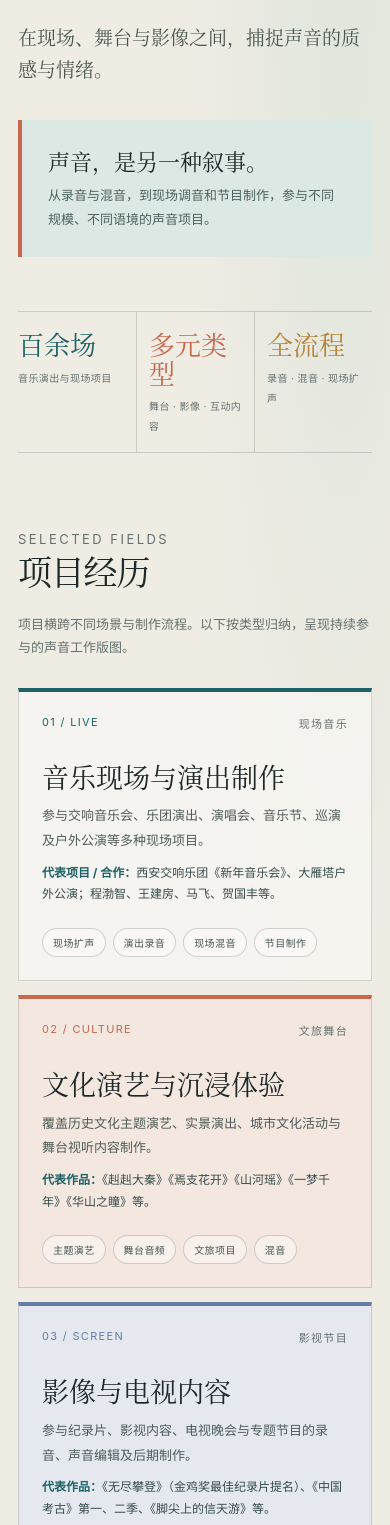
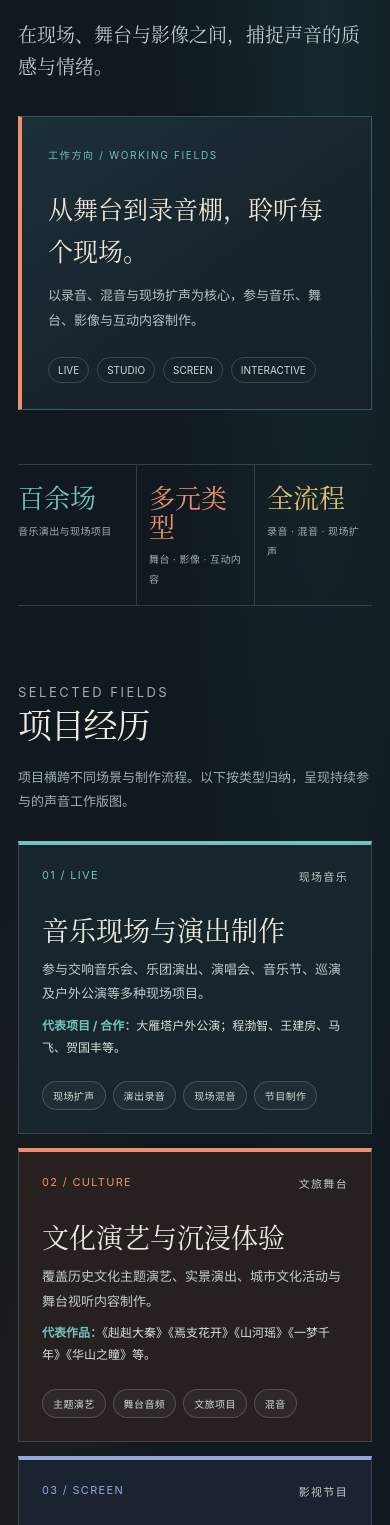
Before and after one commit to famousyuyu/famousyuyu.github.io, a plain HTML site: page index.html in a window 390 px wide. Shown: the part 282-1807 px from the top of the page. Drawn offline with Linux system fonts and the light colour scheme.

Commit message:
Set dark portfolio and add contact

```diff
--- a/index.html
+++ b/index.html
@@ -3,26 +3,26 @@
 <head>
   <meta charset="utf-8">
   <meta name="viewport" content="width=device-width, initial-scale=1">
-  <meta name="theme-color" content="#efece4">
-  <meta name="description" content="yuyu 的声音作品与项目经历，涵盖现场音乐、文旅演艺、影视节目与游戏动画。">
-  <title>yuyu — 声音作品集</title>
+  <meta name="theme-color" content="#10191f">
+  <meta name="description" content="于屿的声音作品与项目经历，涵盖现场音乐、文旅演艺、影视节目与游戏动画。">
+  <title>于屿 — 声音作品集</title>
   <style>
     :root {
-      color-scheme: light;
-      --paper: #efece4;
-      --ink: #1d2929;
-      --muted: #64716f;
-      --green: #1d6267;
-      --coral: #c8674c;
-      --gold: #b5853e;
-      --blue: #657da5;
-      --line: rgba(29, 41, 41, .17);
+      color-scheme: dark;
+      --paper: #10191f;
+      --ink: #ece9e1;
+      --muted: #a1adb0;
+      --green: #73c2bc;
+      --coral: #ed906d;
+      --gold: #e2bd72;
+      --blue: #91a9dd;
+      --line: rgba(222, 235, 230, .17);
       --serif: "Iowan Old Style", "Songti SC", "STSong", "Noto Serif CJK SC", serif;
       --sans: -apple-system, BlinkMacSystemFont, "Segoe UI", "PingFang SC", "Hiragino Sans GB", "Microsoft YaHei", sans-serif;
     }
     * { box-sizing: border-box; }
     html { scroll-behavior: smooth; }
-    body { margin: 0; background: radial-gradient(ellipse at 88% 8%, rgba(216, 227, 216, .65), transparent 32%), var(--paper); color: var(--ink); font-family: var(--sans); }
+    body { margin: 0; background: radial-gradient(ellipse at 83% 9%, rgba(34, 92, 93, .24), transparent 34%), radial-gradient(ellipse at 9% 58%, rgba(107, 57, 41, .12), transparent 28%), var(--paper); color: var(--ink); font-family: var(--sans); }
     .page { width: min(100% - 48px, 1120px); margin: 0 auto; }
     header { min-height: 76px; display: flex; align-items: center; justify-content: space-between; border-bottom: 1px solid var(--line); }
     .brand { font-size: 13px; font-weight: 650; letter-spacing: .08em; }
@@ -32,11 +32,15 @@
     main { padding: clamp(70px, 10vw, 116px) 0 94px; }
     .eyebrow { margin: 0 0 24px; color: var(--green); font-size: 11px; letter-spacing: .19em; text-transform: uppercase; }
     .hero { display: grid; grid-template-columns: 1.2fr .8fr; gap: 50px; align-items: end; }
-    h1 { margin: 0; color: var(--green); font: 600 clamp(56px, 8vw, 88px)/1 var(--sans); letter-spacing: .1em; }
+    h1 { margin: 0; color: #f0e9dc; font: 500 clamp(48px, 6vw, 72px)/1.1 var(--serif); letter-spacing: .12em; }
     .role { margin: 27px 0 0; color: var(--green); font-size: 12px; letter-spacing: .13em; }
-    .intro { max-width: 590px; margin: 24px 0 0; color: #49574e; font: clamp(19px, 2.6vw, 25px)/1.7 var(--serif); }
-    .hero-note { justify-self: end; max-width: 315px; padding: 25px 26px; border-left: 4px solid var(--coral); background: #dce8e3; color: #4c6260; font-size: 13px; line-height: 1.9; }
-    .hero-note strong { display: block; margin-bottom: 7px; color: var(--ink); font: 22px var(--serif); }
+    .intro { max-width: 590px; margin: 24px 0 0; color: #c0cbca; font: clamp(19px, 2.6vw, 25px)/1.7 var(--serif); }
+    .hero-card { justify-self: end; width: 100%; max-width: 350px; min-height: 280px; padding: 26px; display: flex; flex-direction: column; justify-content: space-between; border: 1px solid rgba(115, 194, 188, .32); border-left: 4px solid var(--coral); background: linear-gradient(145deg, #1c3038, #172129 70%); }
+    .hero-card .label { color: var(--green); font-size: 10px; letter-spacing: .17em; }
+    .hero-card strong { display: block; margin: 25px 0 12px; color: #f0e9dc; font: 500 25px/1.65 var(--serif); }
+    .hero-card p { margin: 0; color: #b6c3c1; font-size: 13px; line-height: 1.9; }
+    .hero-card .disciplines { display: flex; gap: 8px; flex-wrap: wrap; margin-top: 25px; }
+    .hero-card .disciplines span { padding: 6px 9px; border: 1px solid rgba(222, 235, 230, .18); border-radius: 30px; color: #d1d9d5; font-size: 10px; }
     .metrics { display: grid; grid-template-columns: repeat(3, 1fr); border-top: 1px solid var(--line); border-bottom: 1px solid var(--line); margin: 72px 0 105px; }
     .metric { padding: 22px 20px 23px 0; }
     .metric + .metric { padding-left: 24px; border-left: 1px solid var(--line); }
@@ -48,25 +52,29 @@
     .section-head h2 { margin: 0; font: 500 clamp(34px, 5vw, 52px)/1.1 var(--serif); letter-spacing: -.035em; }
     .section-head p { max-width: 360px; margin: 0; color: var(--muted); font-size: 13px; line-height: 1.8; }
     .projects { display: grid; grid-template-columns: repeat(2, 1fr); gap: 14px; }
-    .card { position: relative; min-height: 286px; padding: 27px 28px 24px; border: 1px solid var(--line); border-top: 4px solid var(--green); background: rgba(255,255,255,.42); display: flex; flex-direction: column; justify-content: space-between; transition: transform .2s ease, background .2s ease; }
-    .card:nth-child(2) { border-top-color: var(--coral); background: #f3e7df; }
-    .card:nth-child(3) { border-top-color: var(--blue); background: #e5e9ef; }
-    .card:nth-child(4) { border-top-color: var(--gold); background: #f0e8d8; }
-    .card:hover { transform: translateY(-3px); background-color: #fffaf0; }
+    .card { position: relative; min-height: 286px; padding: 27px 28px 24px; border: 1px solid var(--line); border-top: 4px solid var(--green); background: #17252c; display: flex; flex-direction: column; justify-content: space-between; transition: transform .2s ease, background .2s ease; }
+    .card:nth-child(2) { border-top-color: var(--coral); background: #28201f; }
+    .card:nth-child(3) { border-top-color: var(--blue); background: #1b2230; }
+    .card:nth-child(4) { border-top-color: var(--gold); background: #27251f; }
+    .card:hover { transform: translateY(-3px); background-color: #26343a; }
     .card-top { display: flex; justify-content: space-between; color: var(--green); font-size: 11px; letter-spacing: .12em; }
     .card:nth-child(2) .card-top { color: var(--coral); }
     .card:nth-child(3) .card-top { color: var(--blue); }
     .card:nth-child(4) .card-top { color: #9a6d26; }
-    .card-top span:last-child { color: var(--muted); }
+    .card-top span:last-child { color: #c0c8c5; }
     .card h3 { margin: 29px 0 10px; font: 500 27px/1.25 var(--serif); }
-    .card p { max-width: 440px; margin: 0; color: #4e5c59; font-size: 13px; line-height: 1.9; }
-    .card .examples { margin-top: 9px; color: #354b4b; font-size: 12px; line-height: 1.8; }
+    .card p { max-width: 440px; margin: 0; color: #c0ccca; font-size: 13px; line-height: 1.9; }
+    .card .examples { margin-top: 9px; color: #d8dfd8; font-size: 12px; line-height: 1.8; }
     .card .examples b { color: var(--green); font-weight: 650; }
     .tags { display: flex; flex-wrap: wrap; gap: 7px; margin-top: 23px; }
-    .tags span { padding: 6px 10px; border: 1px solid rgba(29, 41, 41, .19); border-radius: 99px; color: #445653; background: rgba(255,255,255,.38); font-size: 10px; letter-spacing: .04em; }
+    .tags span { padding: 6px 10px; border: 1px solid rgba(222, 235, 230, .2); border-radius: 99px; color: #d1d9d5; background: rgba(255,255,255,.04); font-size: 10px; letter-spacing: .04em; }
     .approach { margin-top: 98px; padding: 32px 0; border-top: 1px solid var(--line); border-bottom: 1px solid var(--line); display: grid; grid-template-columns: .75fr 1.25fr; gap: 44px; }
     .approach h2 { margin: 0; font: 500 34px/1.25 var(--serif); }
-    .approach p { max-width: 620px; margin: 0; color: #536057; font-size: 14px; line-height: 2; }
+    .approach p { max-width: 620px; margin: 0; color: #c0cbca; font-size: 14px; line-height: 2; }
+    .contact { margin-top: 56px; padding: 25px 28px; display: flex; align-items: center; justify-content: space-between; gap: 20px; border: 1px solid var(--line); background: #17252c; }
+    .contact h2 { margin: 0; color: var(--green); font: 500 24px/1.3 var(--serif); }
+    .contact p { margin: 5px 0 0; color: var(--muted); font-size: 12px; }
+    .contact a { color: #f0e9dc; font-size: 14px; text-decoration-color: var(--coral); text-underline-offset: 5px; }
     footer { min-height: 78px; display: flex; justify-content: space-between; align-items: center; color: var(--muted); font-size: 12px; }
     @media (max-width: 700px) {
       .page { width: min(100% - 36px, 1120px); }
@@ -74,7 +82,7 @@
       nav { gap: 17px; }
       main { padding-top: 75px; }
       .hero { grid-template-columns: 1fr; gap: 34px; }
-      .hero-note { justify-self: start; max-width: 420px; }
+      .hero-card { justify-self: start; max-width: 420px; min-height: 240px; }
       .metrics { margin: 54px 0 75px; }
       .metric { padding: 18px 10px 18px 0; }
       .metric + .metric { padding-left: 12px; }
@@ -84,6 +92,7 @@
       .projects { grid-template-columns: 1fr; }
       .card { min-height: 218px; padding: 23px; }
       .approach { grid-template-columns: 1fr; gap: 18px; margin-top: 72px; }
+      .contact { align-items: flex-start; flex-direction: column; padding: 22px; }
       footer { align-items: flex-start; flex-direction: column; justify-content: center; gap: 9px; padding: 18px 0; }
     }
     @media (prefers-reduced-motion: reduce) { html { scroll-behavior: auto; } .card { transition: none; } }
@@ -92,23 +101,24 @@
 <body>
   <div class="page">
     <header>
-      <span class="brand">YUYU / SOUND</span>
+      <span class="brand">于屿 / SOUND</span>
       <nav aria-label="页面导航">
         <a href="#projects">项目经历</a>
         <a href="#about">关于</a>
+        <a href="#contact">联系</a>
       </nav>
     </header>
     <main>
       <section class="hero" aria-labelledby="name">
         <div>
           <p class="eyebrow">Sound · Recording · Mixing</p>
-          <h1 id="name">YUYU</h1>
+          <h1 id="name">于屿</h1>
           <p class="role">录音 · 混音 · 现场扩声</p>
           <p class="intro">在现场、舞台与影像之间，捕捉声音的质感与情绪。</p>
         </div>
-        <aside class="hero-note">
-          <strong>声音，是另一种叙事。</strong>
-          从录音与混音，到现场调音和节目制作，参与不同规模、不同语境的声音项目。
+        <aside class="hero-card">
+          <div><span class="label">工作方向 / WORKING FIELDS</span><strong>从舞台到录音棚，聆听每个现场。</strong><p>以录音、混音与现场扩声为核心，参与音乐、舞台、影像与互动内容制作。</p></div>
+          <div class="disciplines"><span>LIVE</span><span>STUDIO</span><span>SCREEN</span><span>INTERACTIVE</span></div>
         </aside>
       </section>
 
@@ -132,7 +142,7 @@
             <div>
               <h3>音乐现场与演出制作</h3>
               <p>参与交响音乐会、乐团演出、演唱会、音乐节、巡演及户外公演等多种现场项目。</p>
-              <p class="examples"><b>代表项目 / 合作：</b>西安交响乐团《新年音乐会》、大雁塔户外公演；程渤智、王建房、马飞、贺国丰等。</p>
+              <p class="examples"><b>代表项目 / 合作：</b>大雁塔户外公演；程渤智、王建房、马飞、贺国丰等。</p>
             </div>
             <div class="tags"><span>现场扩声</span><span>演出录音</span><span>现场混音</span><span>节目制作</span></div>
           </article>
@@ -168,11 +178,15 @@
 
       <section class="approach" id="about" aria-labelledby="about-title">
         <h2 id="about-title">关于我的工作</h2>
-        <p>我叫 yuyu，是一名声音工作者。工作内容包括录音、混音与现场扩声，项目经验涉及音乐演出、文旅舞台、影视节目以及游戏动画等方向。关注现场沟通、声音细节与不同媒介的表达方式。</p>
+        <p>我叫于屿，是一名声音工作者。工作内容包括录音、混音与现场扩声，项目经验涉及音乐演出、文旅舞台、影视节目以及游戏动画等方向。关注现场沟通、声音细节与不同媒介的表达方式。</p>
+      </section>
+      <section class="contact" id="contact" aria-label="联系方式">
+        <div><h2>保持联系</h2><p>项目合作与工作沟通，欢迎来信。</p></div>
+        <a href="mailto:cr.as@qq.com">cr.as@qq.com</a>
       </section>
     </main>
     <footer>
-      <span>© yuyu</span>
+      <span>© 于屿</span>
       <span>让声音，找到合适的位置。</span>
     </footer>
   </div>
```
